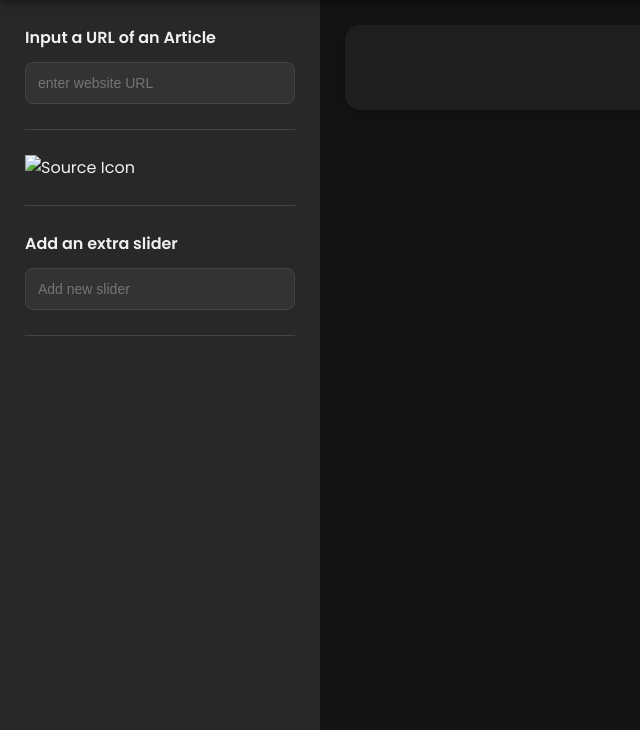
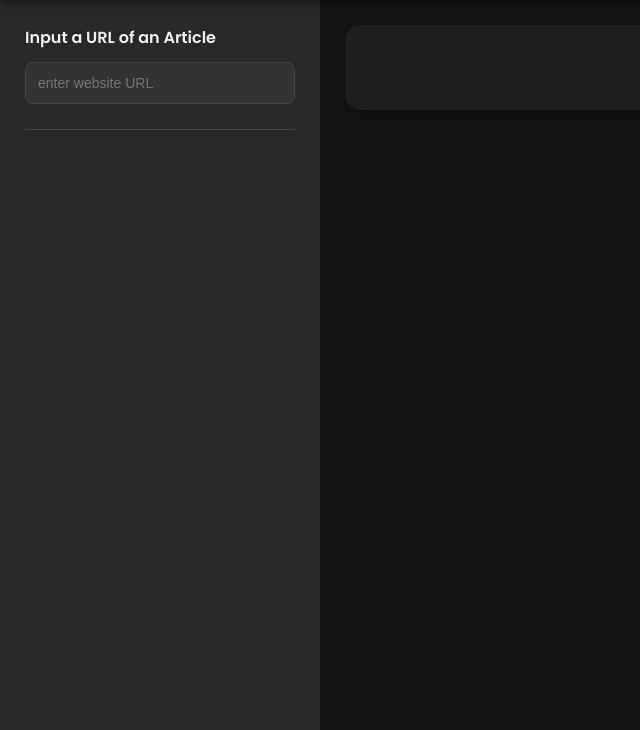
Before and after one commit to OakUnicycle/Kachow, a Flask app: template templates/index.html in a window 1280 px wide. Shown: the part 70-800 px from the top of the page, without its empty margins (0-640 px from the left). Run offline with Flask 3, Linux system fonts and the light colour scheme; the template is opened without the code that fills it, so the values that code supplies are empty.

Commit message:
Removed useles sections on the left

```diff
--- a/templates/index.html
+++ b/templates/index.html
@@ -71,25 +71,6 @@
                     </form>
                 </div>
 
-                <div class="divider"></div>
-
-                <div class= "judging_box source">
-                    <img src="" alt="Source Icon">
-                    <div class="judging_text_box source_text_box">
-                        <p>{{source}}</p>
-                    </div>
-                </div>
-
-                <div class="divider"></div>
-
-                <div class="input_box">
-                    <h2 class="url_text">
-                        Add an extra slider
-                    </h2>
-                    <form action="upload" method="post" id="slider_form" class="form_input">
-                        <input type="text" id="url" name="url" placeholder="Add new slider"><br>
-                    </form>
-                </div>
 
                 <div class="divider"></div>
 
```
